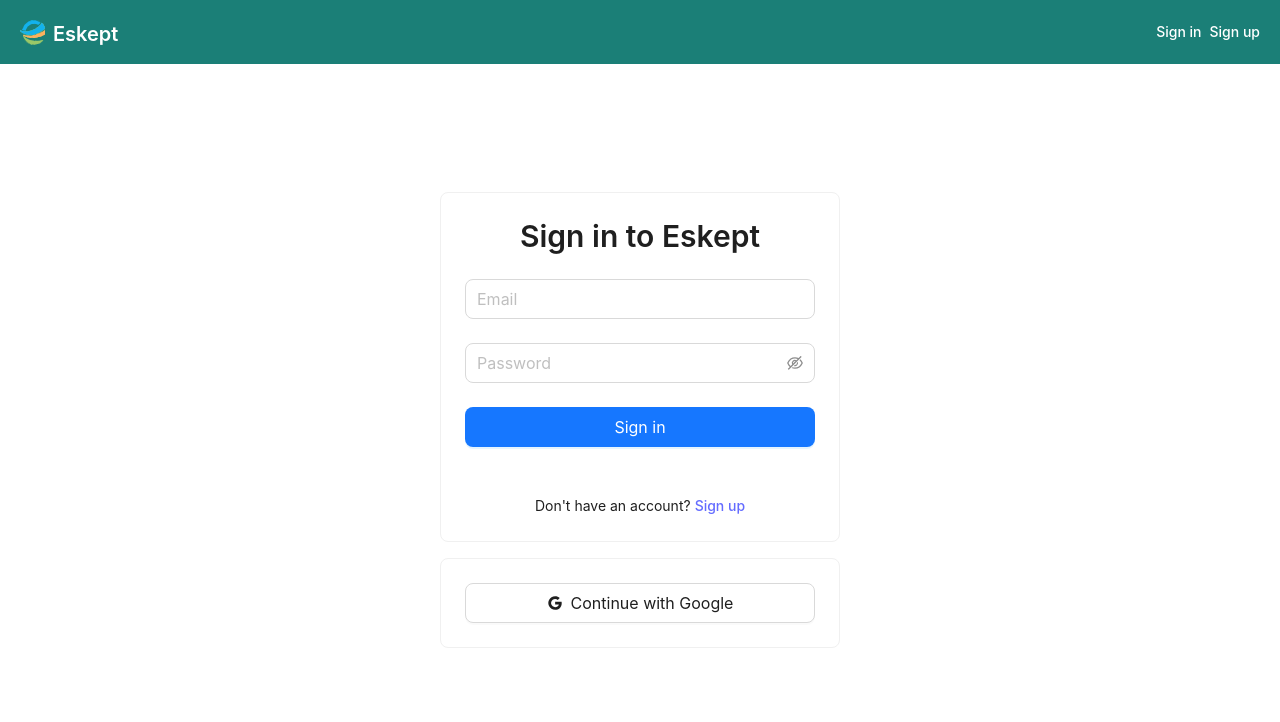
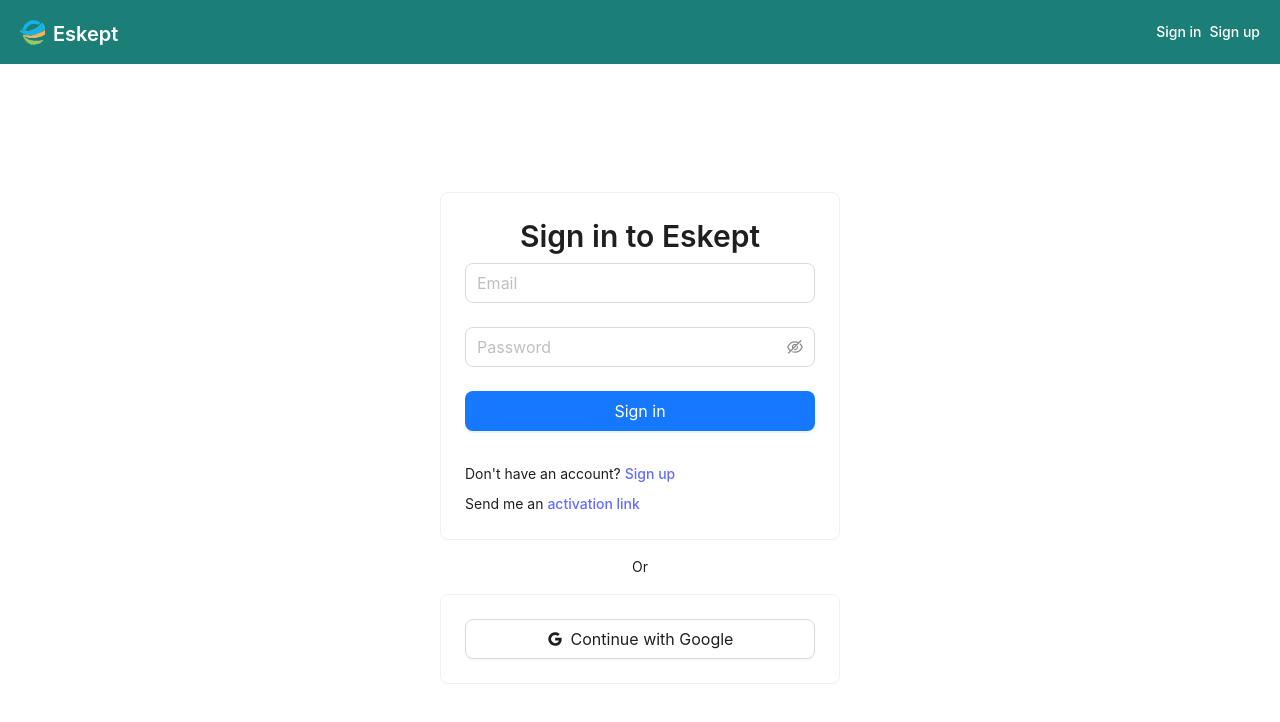
Before and after one commit to eskept-dev/e-commerce-frontend, a React (Vite) app: page /auth/sign_in in a window 1280 px wide. Shown: the top 722 px of the page. Built offline with nearby package versions, Linux system fonts and the light colour scheme; no server answers.

Commit message:
chore: route to sign up by activation link page

```diff
--- a/src/Router.tsx
+++ b/src/Router.tsx
@@ -1,6 +1,6 @@
 import { Routes, Route } from 'react-router-dom';
 
-import { HomePage, SignInPage, SignOutPage } from './pages';
+import { HomePage, SignInPage, SignOutPage, SignInByActivationLinkPage } from './pages';
 
 const Router = () => {
   return (
@@ -9,6 +9,7 @@
 
       <Route path="/auth">
         <Route path="sign_in" element={<SignInPage />} />
+        <Route path="sign_in/activation" element={<SignInByActivationLinkPage />} />
         <Route path="sign_out" element={<SignOutPage />} />
       </Route>
     </Routes>
--- /dev/null
+++ b/src/pages/Auth/SignInByActivationLinkPage.tsx
@@ -0,0 +1,11 @@
+import React from 'react';
+
+const SignInByActivationLinkPage: React.FC = () => {
+    return (
+        <div>
+            <h1>Sign in by activation link</h1>
+        </div>
+    );
+};
+
+export default SignInByActivationLinkPage;
--- a/src/pages/Auth/SignInPage.tsx
+++ b/src/pages/Auth/SignInPage.tsx
@@ -57,7 +57,7 @@
           flex={1}
         >
           <Card style={{ width: 400, maxWidth: '100%' }}>
-            <Flex vertical gap={24}>
+            <Flex vertical gap={8}>
               <Title level={2} style={{ textAlign: 'center', margin: 0 }}>
                 Sign in to Eskept
               </Title>
@@ -98,12 +98,21 @@
                 </Form.Item>
               </Form>
 
-              <Flex align="center" justify="center" gap={4}>
+              <Flex align="center" justify="flext-start" gap={4}>
                 <Text>Don't have an account?</Text>
                 <Link to="/sign_up">Sign up</Link>
               </Flex>
+
+              <Flex align="center" justify="flext-start" gap={4}>
+                <Text>Send me an</Text>
+                <Link to="/auth/sign_in/activation">activation link</Link>
+              </Flex>
             </Flex>
           </Card>
+
+          <Flex align="center" justify="center" gap={8} style={{ marginTop: 16 }}>
+            <Text>Or</Text>
+          </Flex>
 
           <Card style={{ width: 400, maxWidth: '100%', marginTop: 16 }}>
             <Button
--- a/src/pages/index.ts
+++ b/src/pages/index.ts
@@ -1,11 +1,13 @@
 import HomePage from "./HomePage";
 
 import SignInPage from "./Auth/SignInPage";
+import SignInByActivationLinkPage from "./Auth/SignInByActivationLinkPage";
 import SignOutPage from "./Auth/SignOutPage";
 
 export {
     HomePage,
 
     SignInPage,
+    SignInByActivationLinkPage,
     SignOutPage
 }
```
